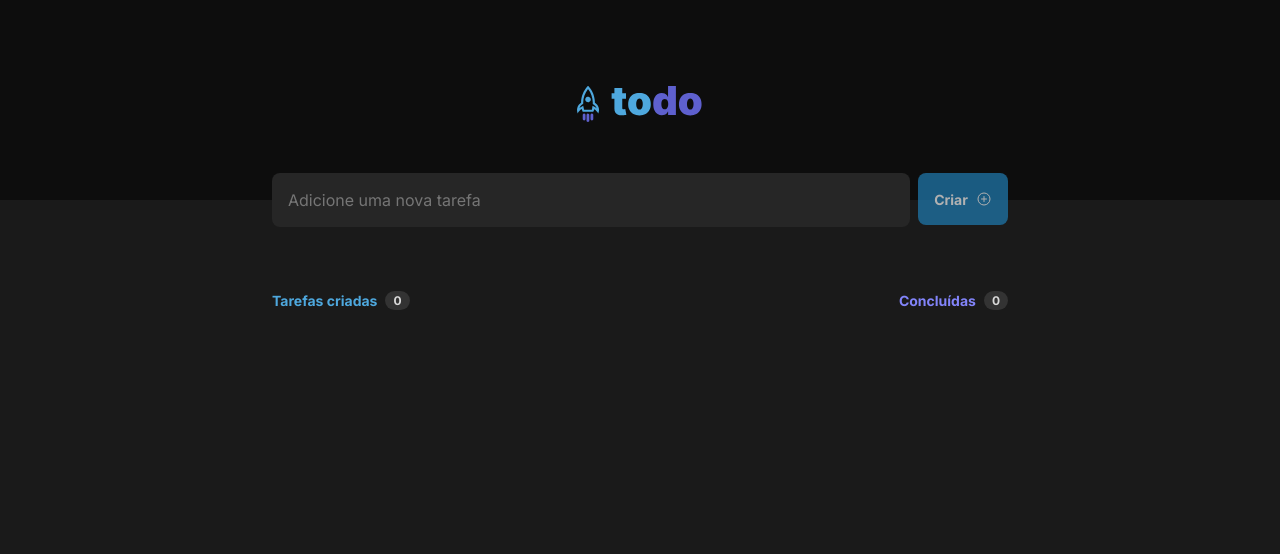
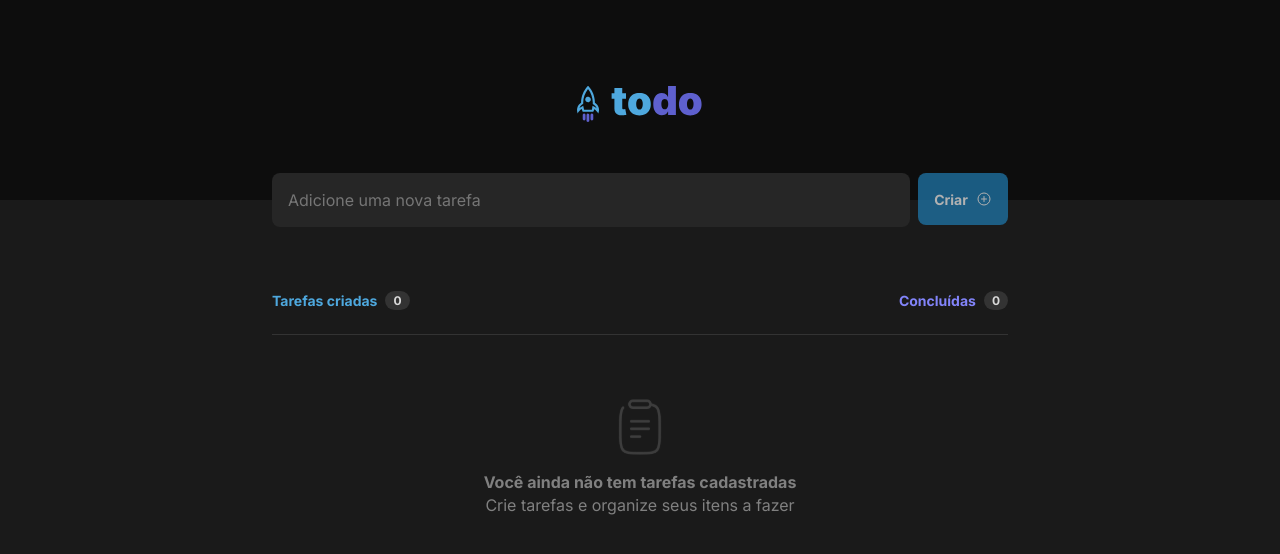
Before and after one commit to marciovz/todo-reactjs-ignite2022, a React (Vite) app: page / in a window 1280 px wide. Shown: the top 554 px of the page. Built offline with nearby package versions, Linux system fonts and the light colour scheme.

Commit message:
implementado visualização de listagem vazia no TaskList

```diff
--- a/src/components/TaskList.module.css
+++ b/src/components/TaskList.module.css
@@ -1,8 +1,26 @@
 .container {
   max-width: 46rem;
-  margin: -1.68rem auto 0;
+  margin: -1.68rem auto 2rem;
 }
 
 .taskList {
   margin-top: 1.5rem;
 }
+
+.emptyTaskList {
+  padding: 4rem 1.5rem;
+  display: flex;
+  flex-direction: column;
+  align-items: center;
+
+  border-top: 1px solid var(--gray-400);
+}
+
+.emptyTaskList img {
+  margin-bottom: 1rem;
+}
+
+.emptyTaskList p {
+  line-height: 1.4rem;
+  color: var(--gray-300);
+}
--- a/src/components/TaskList.tsx
+++ b/src/components/TaskList.tsx
@@ -4,6 +4,7 @@
 import { FormAddTodo } from './FormAddTodo';
 import { InfoTaskList } from './InfoTaskList';
 import { TaskItem } from './TaskItem';
+import ClipBoard from '../assets/Clipboard.svg';
 
 import styles from './TaskList.module.css';
 
@@ -50,6 +51,16 @@
 
       <main className={styles.taskList}>
         {
+          tasks.length === 0
+            ? (
+              <div className={styles.emptyTaskList}>
+                <img src={ClipBoard} alt="icone clipboard" />
+
+                <p><strong>Você ainda não tem tarefas cadastradas</strong></p>
+                <p>Crie tarefas e organize seus itens a fazer</p>
+              </div>
+            )
+            : (
               tasks.map(task => (
                 <TaskItem
                   task={task}
@@ -57,6 +68,8 @@
                   onRemoveTask={handleRemoveTask}
                 />
               ))
+            )
+
         }
       </main>
 
```
Also changed, not shown: src/assets/Clipboard.svg (added). Lines whose indentation alone changed are shown as unchanged.
